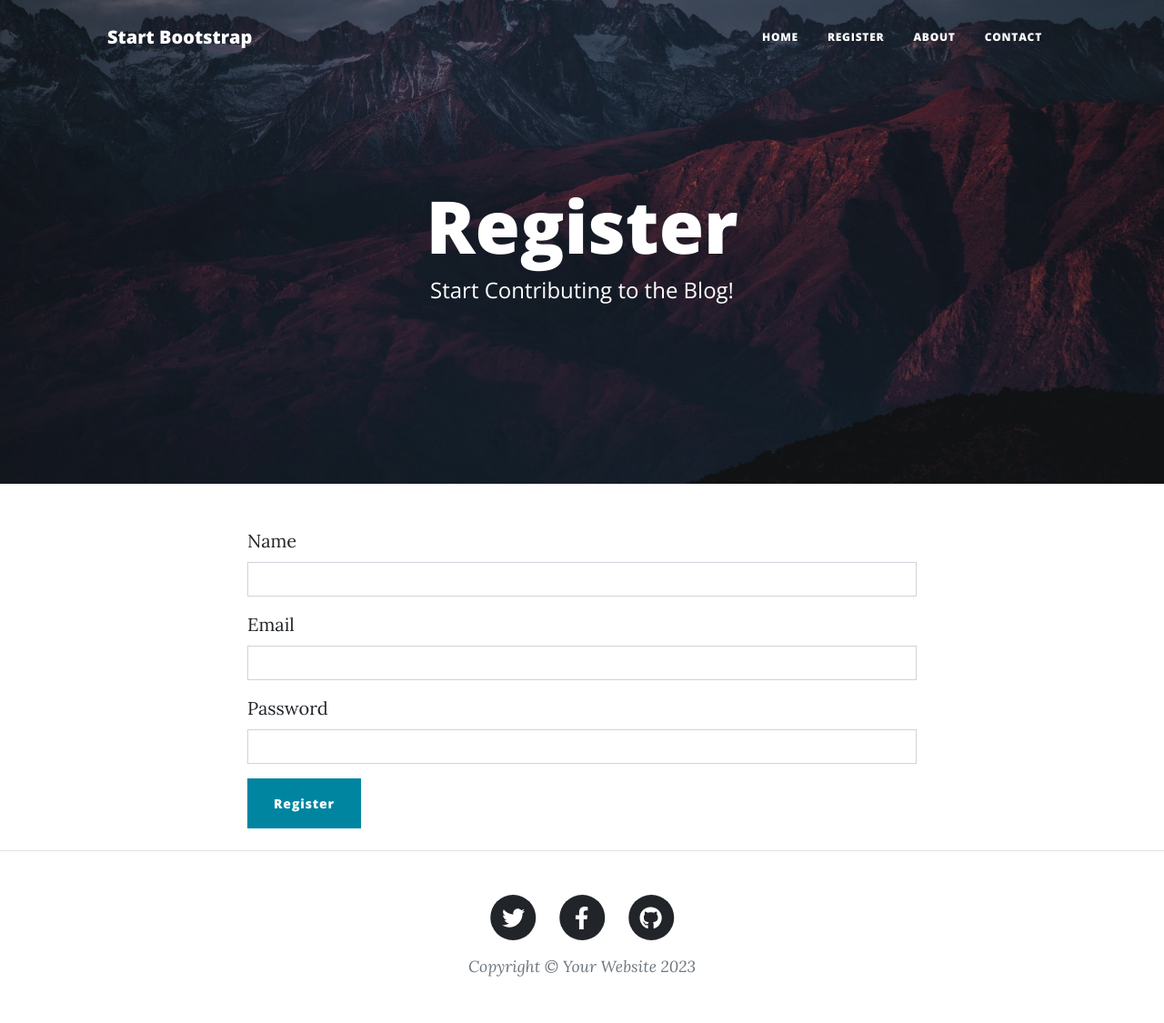
After one commit to lukaszminor23/bootstrap-blog, a Flask app: page /register in a window 1280 px wide. The commit adds this page. Shown: the whole page at 91% size. Run offline with Flask 3, Linux system fonts and the light colour scheme; some libraries are stand-ins or nearby versions.

Commit message:
register and create post form, register directory created, users added to the database

```diff
--- a/main.py
+++ b/main.py
@@ -3,10 +3,11 @@ from datetime import date
 from flask import Flask, render_template, redirect, url_for
 from flask_bootstrap import Bootstrap5
 from flask_ckeditor import CKEditor
+from werkzeug.security import generate_password_hash, check_password_hash
 
-from utils.forms import ContactForm, AddPostForm
+from utils.forms import ContactForm, AddPostForm, RegisterForm
 from utils.email import send_email
-from utils.post_model import BlogPost
+from utils.models import BlogPost, User
 from utils.db import db
 
 
@@ -101,5 +102,21 @@ def delete_post(post_id):
     return redirect(url_for('home'))
 
 
+@app.route("/register", methods=['GET', 'POST'])
+def register():
+    form = RegisterForm()
+    if form.validate_on_submit():
+        pass_hash = generate_password_hash(form.password.data, salt_length=8)
+        new_user = User(
+            name=form.name.data,
+            email=form.email.data,
+            password=pass_hash
+        )
+        db.session.add(new_user)
+        db.session.commit()
+        return redirect(url_for('home'))
+    return render_template("register.html", form=form)
+
+
 if __name__ == '__main__':
     app.run(debug=True)
--- a/templates/header.html
+++ b/templates/header.html
@@ -26,10 +26,18 @@
     </button>
     <div class="collapse navbar-collapse" id="navbarResponsive">
       <ul class="navbar-nav ms-auto py-4 py-lg-0">
-        <li class="nav-item"><a class="nav-link px-lg-3 py-3 py-lg-4" href="{{ url_for('home') }}">Home</a></li>
-        <li class="nav-item"><a class="nav-link px-lg-3 py-3 py-lg-4" href="{{ url_for('about') }}">About</a></li>
-        <!--                        <li class="nav-item"><a class="nav-link px-lg-3 py-3 py-lg-4" href="post.html">Sample Post</a></li>-->
-        <li class="nav-item"><a class="nav-link px-lg-3 py-3 py-lg-4" href="{{ url_for('contact') }}">Contact</a></li>
+        <li class="nav-item">
+          <a class="nav-link px-lg-3 py-3 py-lg-4" href="{{ url_for('home') }}">Home</a>
+        </li>
+        <li class="nav-item">
+          <a class="nav-link px-lg-3 py-3 py-lg-4" href="{{ url_for('register') }}">Register</a>
+        </li>
+        <li class="nav-item">
+          <a class="nav-link px-lg-3 py-3 py-lg-4" href="{{ url_for('about') }}">About</a>
+        </li>
+        <li class="nav-item">
+          <a class="nav-link px-lg-3 py-3 py-lg-4" href="{{ url_for('contact') }}">Contact</a>
+        </li>
       </ul>
     </div>
   </div>
--- /dev/null
+++ b/templates/register.html
@@ -0,0 +1,31 @@
+{% from "bootstrap5/form.html" import render_form %} {% block content %} {%
+include "header.html" %}
+
+<!-- Page Header -->
+<header
+  class="masthead"
+  style="background-image: url( {{ url_for('static', filename='assets/img/bg.jpg') }} )"
+>
+  <div class="container position-relative px-4 px-lg-5">
+    <div class="row gx-4 gx-lg-5 justify-content-center">
+      <div class="col-md-10 col-lg-8 col-xl-7">
+        <div class="page-heading">
+          <h1>Register</h1>
+          <span class="subheading">Start Contributing to the Blog!</span>
+        </div>
+      </div>
+    </div>
+  </div>
+</header>
+
+<main class="mb-4">
+  <div class="container">
+    <div class="row">
+      <div class="col-lg-8 col-md-10 mx-auto">
+        {{ render_form(form) }}
+      </div>
+    </div>
+  </div>
+</main>
+
+{% include "footer.html" %} {% endblock %}
--- a/utils/forms.py
+++ b/utils/forms.py
@@ -19,3 +19,18 @@ class ContactForm(FlaskForm):
     phone = StringField("Your phone number", validators=[DataRequired()])
     message = CKEditorField("Message", validators=[DataRequired()])
     submit = SubmitField("Send message")
+
+
+class RegisterForm(FlaskForm):
+    name = StringField("Name", validators=[DataRequired()])
+    email = StringField("Email", validators=[DataRequired(), Email()])
+    password = StringField("Password", validators=[DataRequired()])
+    submit = SubmitField("Register")
+
+
+class CreatePostForm(FlaskForm):
+    title = StringField("Blog Post Title", validators=[DataRequired()])
+    subtitle = StringField("Subtitle", validators=[DataRequired()])
+    img_url = StringField("Blog Image URL", validators=[DataRequired(), URL()])
+    body = CKEditorField("Blog Content", validators=[DataRequired()])
+    submit = SubmitField("Submit Post")
```
Also changed, not shown: utils/models.py (renamed from utils/post_model.py, +9 -0 lines).
